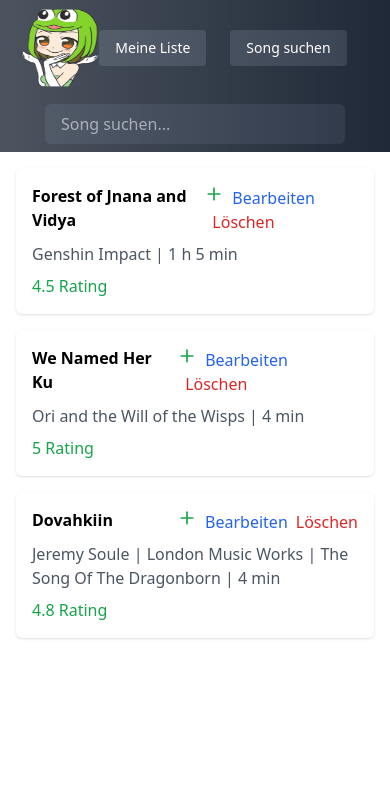
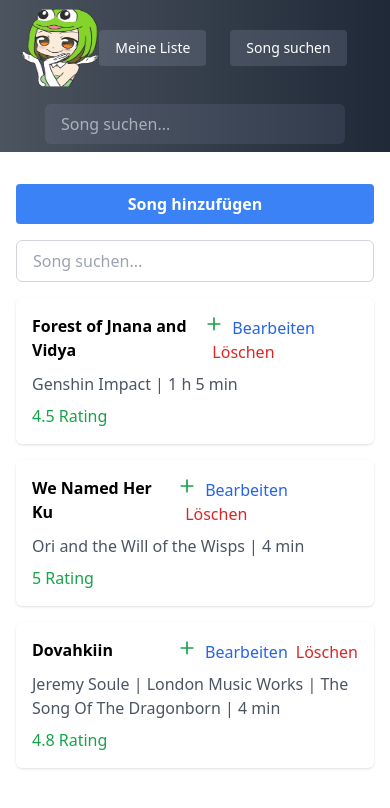
Before and after one commit to dominictosku/Mongo-Python, a Vue app in the folder jukebox/: page / in a window 390 px wide. Shown: the top 808 px of the page. Built offline with nearby package versions, Linux system fonts and the light colour scheme.

Commit message:
feat: add and filter songs

```diff
--- a/jukebox/src/views/HomeView.vue
+++ b/jukebox/src/views/HomeView.vue
@@ -1,7 +1,14 @@
 <template>
     <div class="container mx-auto p-4">
+        <div class="sm:flex justify-start mb-4">
+            <button @click="addSong()" class="btn w-full my-4 sm:w-auto sm:my-0 sm:mx-4">
+                Song hinzufügen
+            </button>
+            <input v-model="inputSearch" type="text" class="search w-full sm:w-auto sm:mx-4" placeholder="Song suchen...">
+        </div>
+        <!--  -->
         <div class="grid grid-cols-1 md:grid-cols-2 lg:grid-cols-2 gap-4">
-            <div v-for="song in songs" :key="song.id" class="bg-white rounded-md shadow p-4">
+            <div v-for="song in filteredSongs" :key="song.id" class="bg-white rounded-md shadow p-4">
                 <div class="flex justify-between mb-2">
                     <div class="font-semibold">{{ song.name }}</div>
                     <div class="space-x-2">
@@ -29,8 +36,9 @@
 </template>
 
 <script setup>
-import { ref } from 'vue'
+import { ref, computed } from 'vue'
 
+const inputSearch = ref('');
 const songs = ref([
     {
         id: 1,
@@ -56,6 +64,10 @@ const songs = ref([
     },
 ])
 
+const filteredSongs = computed(() => {
+    return songs.value.filter(x => x.name.toLowerCase().includes(inputSearch.value.toLowerCase()))
+})
+
 /* functions */
 
 // return the duration in h or m format
@@ -65,6 +77,18 @@ function durationValue(duration) {
         let minutes = duration % 60;
         return hours + " h " + minutes + " min";
     } else return duration + " min";
+}
+
+// adds a song to songs array (HArdcoded)
+function addSong() {
+    let song = {
+        id: Math.random() * 4249,
+        name: 'new Song',
+        attributes: ['new Attribute'],
+        duration: 424,
+        rating: 2.8
+    }
+    songs.value.push(song);
 }
 
 function addToPlaylist(song) {
```
